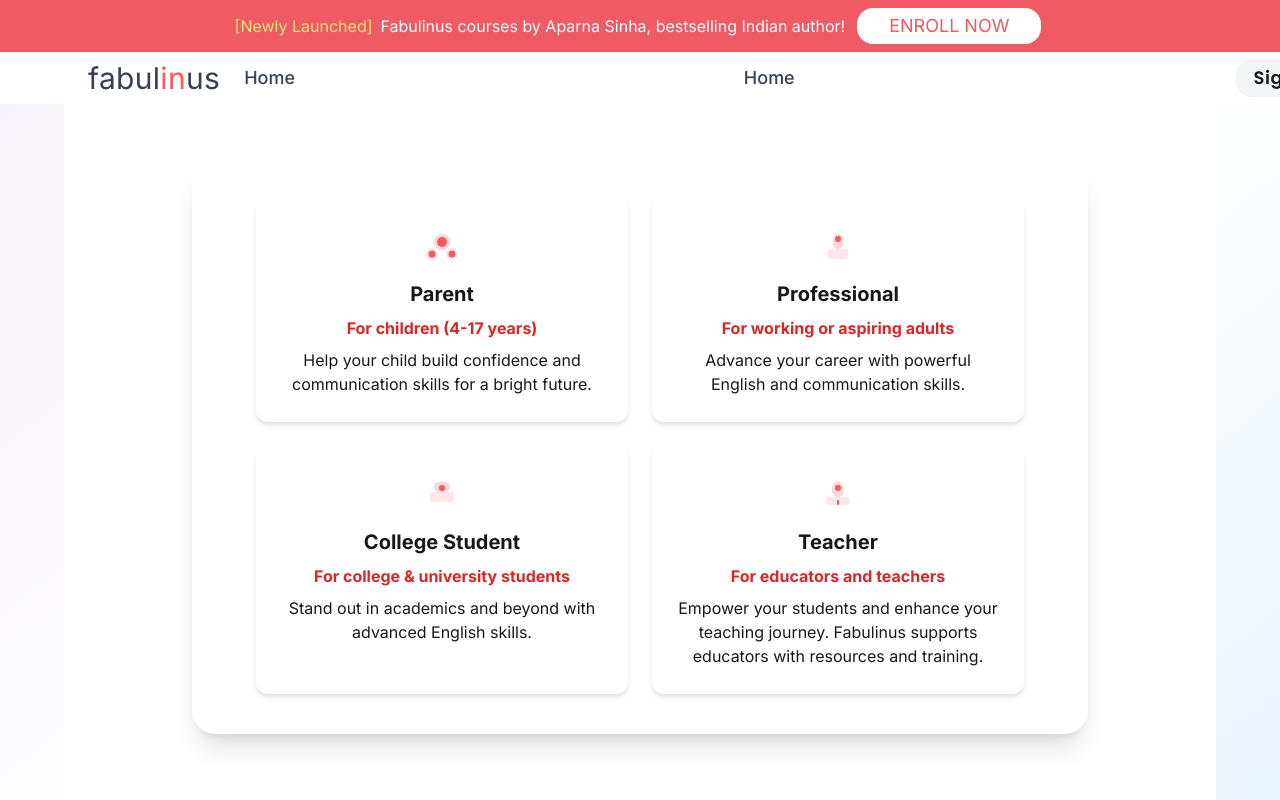
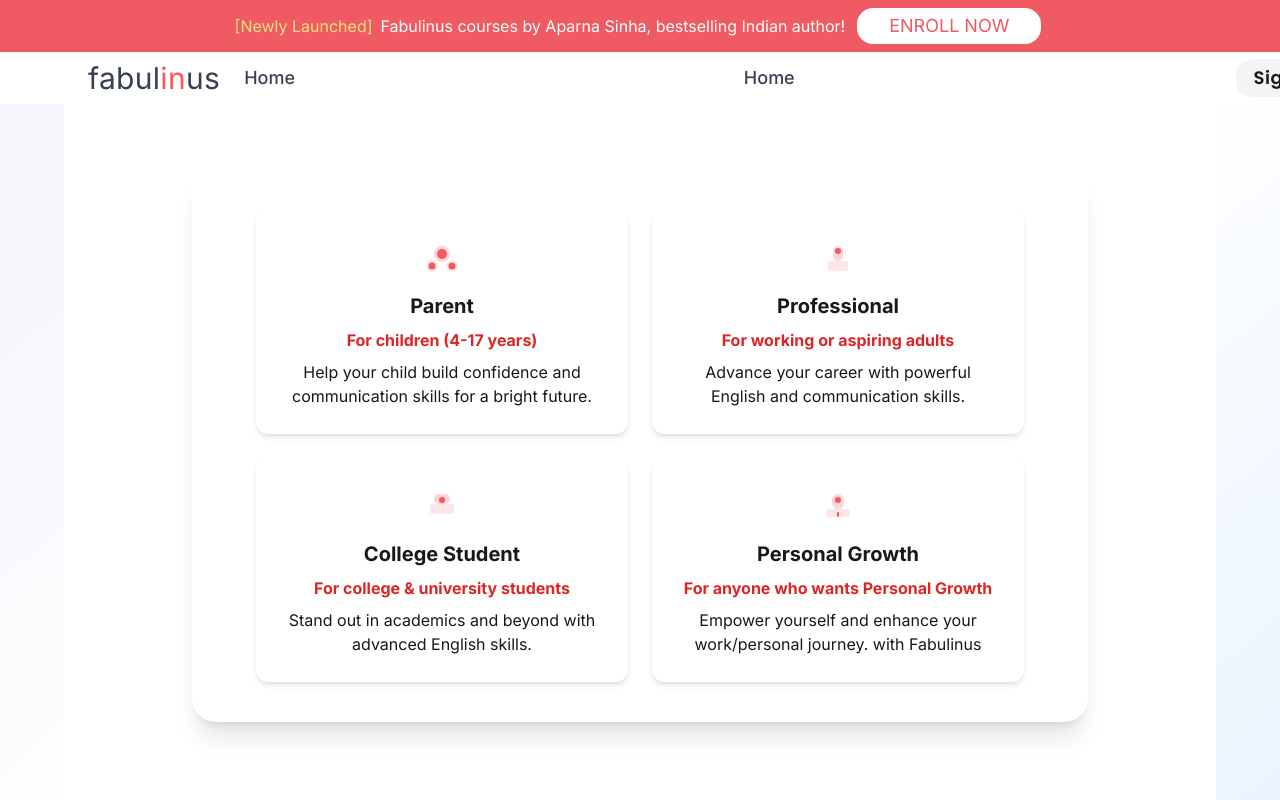
Before and after one commit to Vishalmakhija1012/Fabulinus, a Next.js app: page /persona in a window 1280 px wide. Shown: the top 800 px of the page. Built offline with nearby package versions, Linux system fonts and the light colour scheme.

Commit message:
Update teacher persona description to personal growth text

```diff
--- a/pages/persona/[persona].tsx
+++ b/pages/persona/[persona].tsx
@@ -45,7 +45,7 @@
   'teacher': {
     title: 'Teacher',
     icon: <TeacherIcon size={40} />, // replaced emoji
-    description: 'Empower your students and enhance your teaching journey. Fabulinus supports educators with resources and training.',
+    description: 'Empower yourself and enhance your personal journey. Fabulinus will support you with resources and training.',
     benefits: [
       'Your Goal, Our Custom Plan.',
       'One-on-One Expert Guidance.',
@@ -53,6 +53,14 @@
     ],
     courseQuery: 'teacher-profile',
   },
+};
+
+const personaLeadupDescriptions: Record<string, string> = {
+  parent: 'As a parent, you play a crucial role in your child\'s development. Our platform offers tailored resources to help you guide your child towards a successful future.',
+  professional: 'In today\'s competitive job market, strong communication skills are essential. Our courses are designed to help professionals like you excel in every aspect of your career.',
+  'college-student': 'College is a time of growth and opportunity. Stand out by mastering the art of communication and enhancing your English language skills.',
+  teacher: 'Empower yourself and enhance your personal journey. Fabulinus will support you with resources and training.',
+  'personal-growth': 'Empower yourself and enhance your personal journey. Fabulinus will support you with resources and training.',
 };
 
 export default function PersonaDetail() {
@@ -100,11 +108,14 @@
     }
   };
 
+  // When persona is teacher, set heading to 'Welcome' instead of 'Welcome, Teacher!'
+  const heading = selectedPersona === 'teacher' ? 'Welcome' : `Welcome, ${details.title}!`;
+
   return (
     <main className="min-h-screen flex flex-col items-start justify-start bg-gradient-to-br from-[#f8fafc] to-[#fdf6f6] px-0 py-4 sm:items-center sm:justify-center sm:py-8 persona-header-gap pt-14">
       <div className="bg-white rounded-3xl shadow-xl px-8 py-10 max-w-md w-full text-center">
         <div className="text-5xl mb-2 persona-emoji-mobile-hide">{details.icon}</div>
-        <h1 className="text-2xl font-bold mb-2">Welcome, {details.title}!</h1>
+        <h1 className="text-2xl font-bold mb-2">{heading}</h1>
         <p className="mb-4 text-[#23242b] persona-description" style={{ fontSize: '1.15rem', fontWeight: 400, textAlign: 'left' }}>{details.description}</p>
         <ul className="text-left mb-6 persona-benefits-list horizontal-bullets flex flex-col items-center md:items-start">
           {details.benefits.map((b, i) => (
--- a/pages/persona/index.tsx
+++ b/pages/persona/index.tsx
@@ -30,9 +30,9 @@
 	{
 		key: 'teacher',
 		icon: <TeacherIcon size={40} />, // replaced emoji
-		title: 'Teacher',
-		age: 'For educators and teachers',
-		description: 'Empower your students and enhance your teaching journey. Fabulinus supports educators with resources and training.',
+		title: 'Personal Growth', // changed from 'Teacher'
+		age: 'For anyone who wants Personal Growth', // updated from 'For educators and teachers'
+		description: 'Empower yourself and enhance your work/personal journey. with Fabulinus', // updated description
 	},
 ];
 
--- a/styles/globals.css
+++ b/styles/globals.css
@@ -1163,7 +1163,7 @@
   .persona-benefit-text {
     font-size: 1.08rem;
     color: #23242b;
-    font-weight: 500;
+    font-weight: 400;
     line-height: 1.5;
     margin: 0;
     padding: 0;
```
